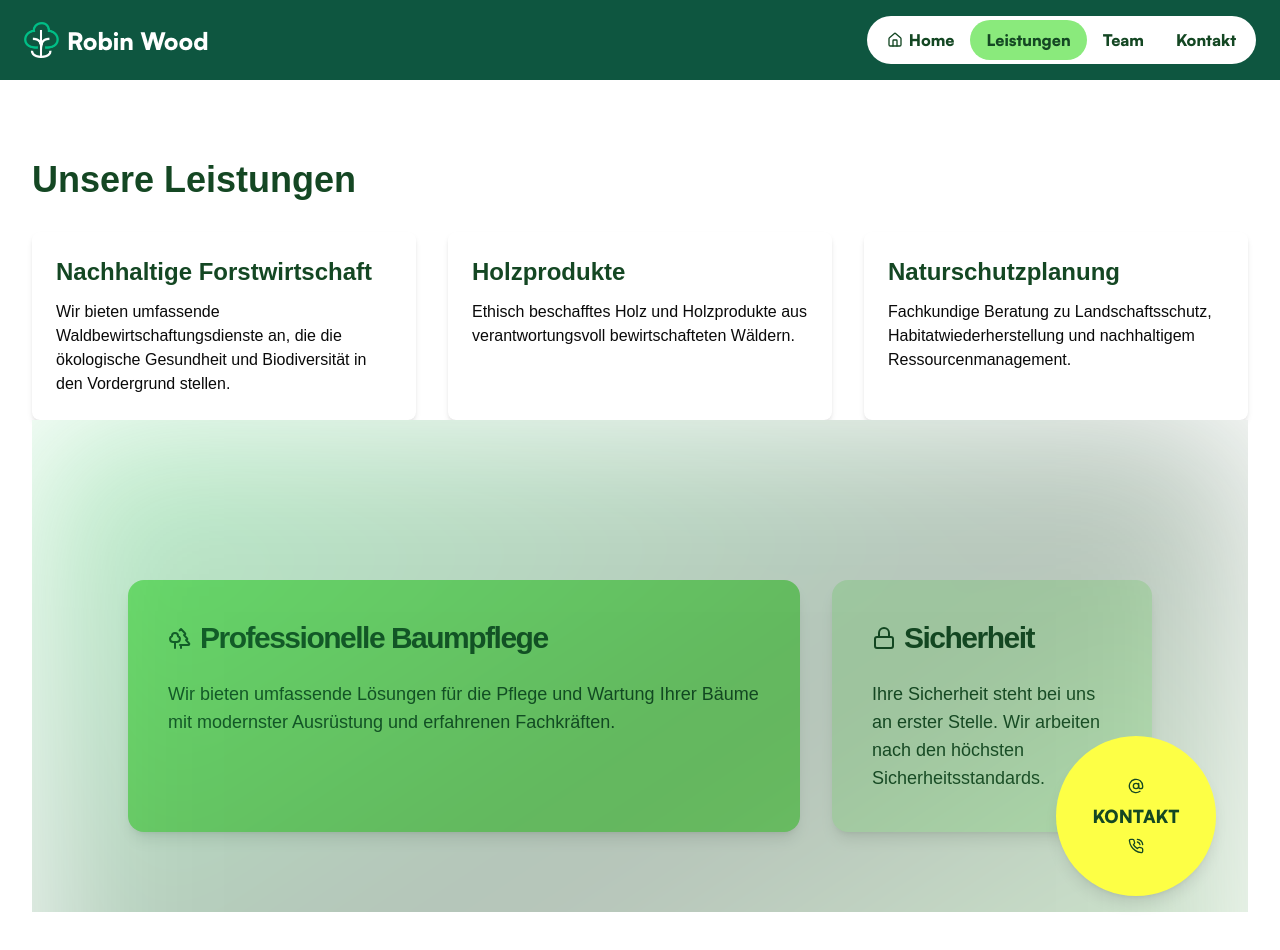
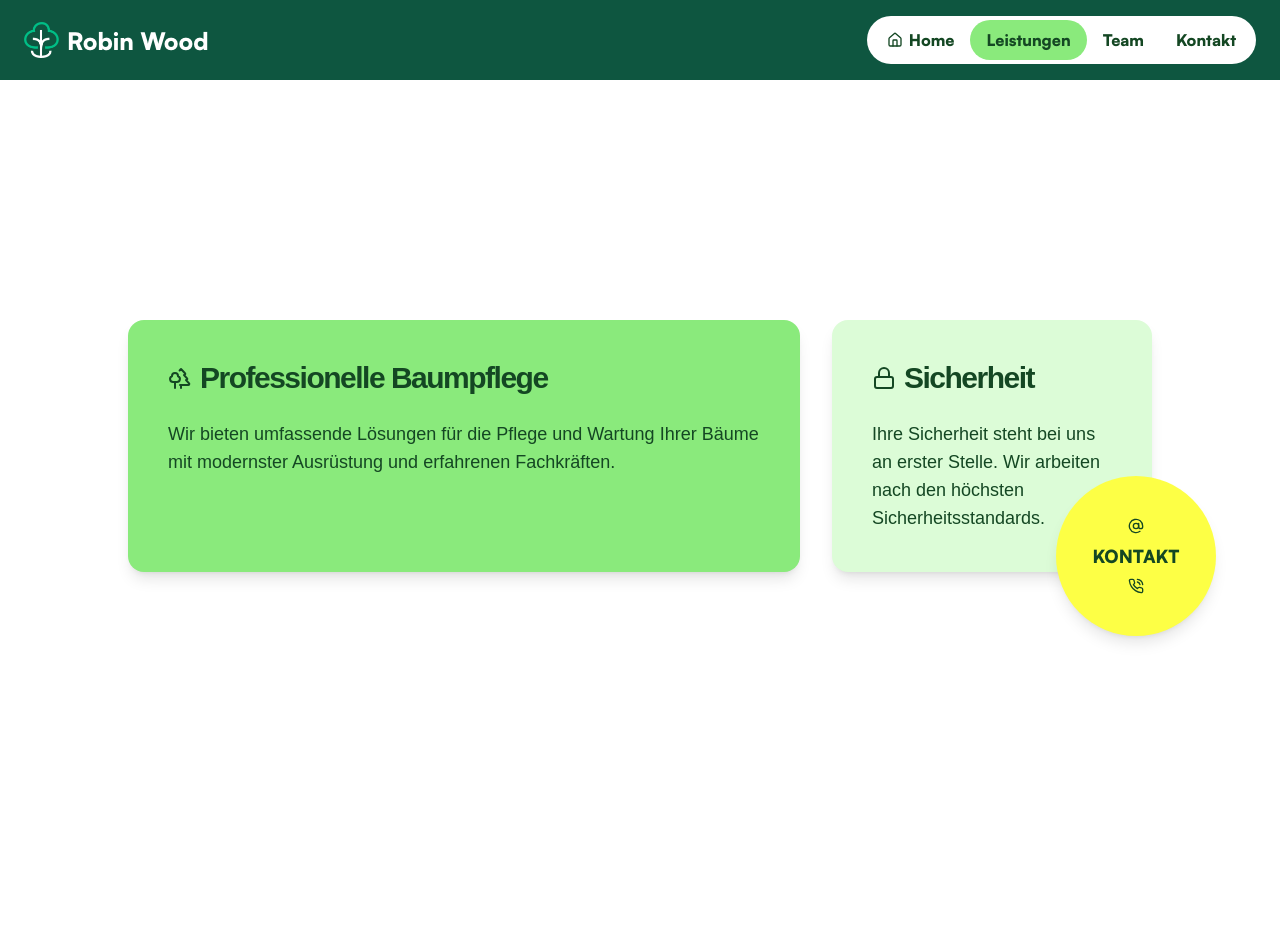
Before and after one commit to antoine-klz/antoine-klotz, a Next.js app: page /leistungen in a window 1280 px wide. Shown: the top 950 px of the page. After the commit the page ends 800 px from the top, so only its background shows below. Built offline with nearby package versions, Linux system fonts and the light colour scheme.

Commit message:
Simplified Leistungen page

```diff
--- a/app/(home)/page.tsx
+++ b/app/(home)/page.tsx
@@ -23,11 +23,11 @@ export default function Homepage() {
             {/* Main Content */}
             <div className="text-center max-w-4xl my-auto">
               {/* Company Name - Largest Text */}
-              <h1 className="text-7xl md:text-8xl lg:text-[110px] font-bold tracking-tighter text-white mb-6 font-satoshibold">Robin Wood</h1>
+              <h1 className="text-7xl md:text-8xl lg:text-[115px] font-bold tracking-tighter text-white mb-6 font-satoshibold">Robin Wood</h1>
 
               {/* Tagline - Medium Text */}
               <p className="text-3xl md:text-4xl lg:text-5xl text-white/90 mb-10 font-satoshi">
-                Ihr Experte für nachhaltigen Baumschutz auf Baustellen in Hamburg
+                Ihr Experte für nachhaltigen Baumschutz auf Baustellen im Norden.
               </p>
 
               {/* Icons and Value Proposition */}
--- a/app/leistungen/page.tsx
+++ b/app/leistungen/page.tsx
@@ -12,29 +12,7 @@ export default function LeistungenPage() {
         <ContactButton />
 
         <main className="flex-1 py-12 px-4 md:px-6 lg:px-8 pt-20">
-          <div className="mx-auto max-w-7xl">
-            <h1 className="text-4xl font-bold text-[#144723] mb-6">Unsere Leistungen</h1>
-
-            <div className="grid grid-cols-1 md:grid-cols-2 lg:grid-cols-3 gap-8 mt-8">
-              <div className="bg-white p-6 rounded-lg shadow-md">
-                <h2 className="text-2xl font-semibold text-[#144723] mb-3">Nachhaltige Forstwirtschaft</h2>
-                <p>
-                  Wir bieten umfassende Waldbewirtschaftungsdienste an, die die ökologische Gesundheit und Biodiversität in den Vordergrund stellen.
-                </p>
-              </div>
-
-              <div className="bg-white p-6 rounded-lg shadow-md">
-                <h2 className="text-2xl font-semibold text-[#144723] mb-3">Holzprodukte</h2>
-                <p>Ethisch beschafftes Holz und Holzprodukte aus verantwortungsvoll bewirtschafteten Wäldern.</p>
-              </div>
-
-              <div className="bg-white p-6 rounded-lg shadow-md">
-                <h2 className="text-2xl font-semibold text-[#144723] mb-3">Naturschutzplanung</h2>
-                <p>Fachkundige Beratung zu Landschaftsschutz, Habitatwiederherstellung und nachhaltigem Ressourcenmanagement.</p>
-              </div>
-            </div>
-          </div>
-          <div className="overflow-x-hidden bg-white pt-20 relative before:absolute before:content-[''] before:w-full before:h-screen before:top-0 before:left-0 before:bg-gradient-to-br before:from-[#13d24c] before:via-[#0b3617] before:to-[#8AEA7C] before:opacity-30 before:blur-[80px]">
+          <div className="overflow-x-hidden bg-white pt-20 relative before:absolute before:content-[''] before:w-full before:h-screen before:top-0 before:left-0  before:opacity-30 before:blur-[80px]">
             <section className="w-full max-w-5xl mx-auto px-6 lg:px-0 py-20">
               <div className="w-full grid grid-cols-1 lg:grid-cols-3 gap-8">
                 {/* Larger Box - 2/3 width */}
```
